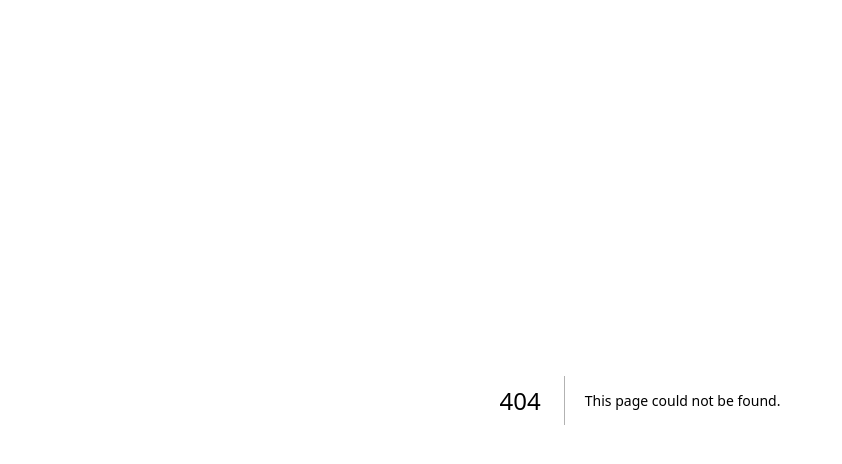
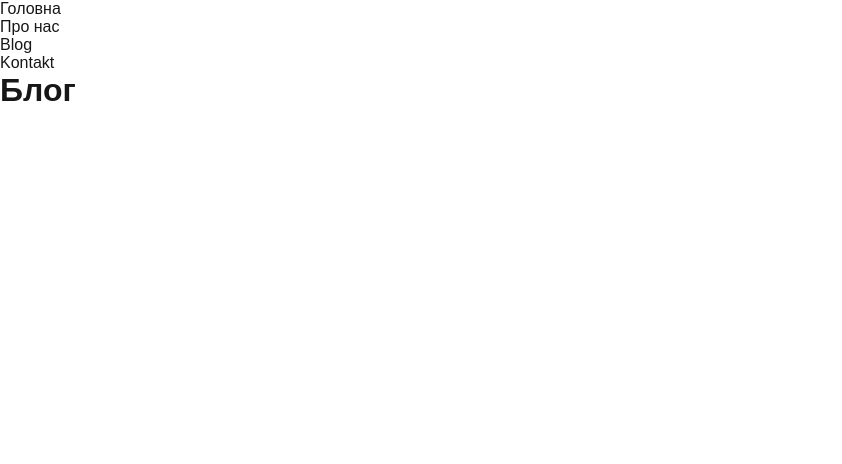
Before and after one commit to MatviyRoman/Getmon-Next, a Next.js app: page /kontakt in a window 1280 px wide. Before the commit this address had no page. Shown: the top 464 px of the page, without its empty margins (0-842 px from the left). Built offline with nearby package versions, Linux system fonts and the light colour scheme.

Commit message:
added page contact

```diff
--- a/src/app/components/Navbar.js
+++ b/src/app/components/Navbar.js
@@ -6,7 +6,8 @@ export default function Navbar() {
       <ul>
         <li><Link href="/">Головна</Link></li>
         <li><Link href="/about/">Про нас</Link></li>
-        <li><Link href="/blog/">Блог</Link></li>
+        <li><Link href="/blog/">Blog</Link></li>
+        <li><Link href="/kontakt/">Kontakt</Link></li>
       </ul>
     </nav>
   );
--- /dev/null
+++ b/src/app/kontakt/page.js
@@ -0,0 +1,15 @@
+import Navbar from "../components/Navbar";
+
+export const metadata = {
+    title: "Kontakt | Getmon",
+    description: "Zajmujemy się montażem anten, alarmu i klimatyzacji na terenie Wrocławia ⭐ Gwarancja ✅ bezpieczeństwo ✅ sprawdź naszą ofertę!",
+};
+
+export default function Blog() {
+    return (
+    <>
+        <Navbar />
+        <h1>Блог</h1>
+    </>
+    );
+}
--- a/src/app/page.js
+++ b/src/app/page.js
@@ -1,6 +1,11 @@
 import Image from "next/image";
 import styles from "./page.module.css";
 import Navbar from "./components/Navbar";
+
+export const metadata = {
+  title: "Montaż klimatyzacji, instalacja anten RTV - Wrocław - Getmon.pl",
+  description: "Zajmujemy się montażem anten, alarmu i klimatyzacji na terenie Wrocławia ⭐ Gwarancja ✅ bezpieczeństwo ✅ sprawdź naszą ofertę!",
+};
 
 
 export default function Home() {
```
